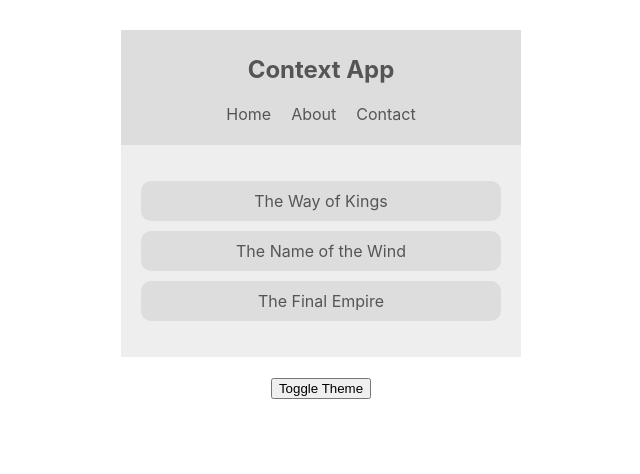
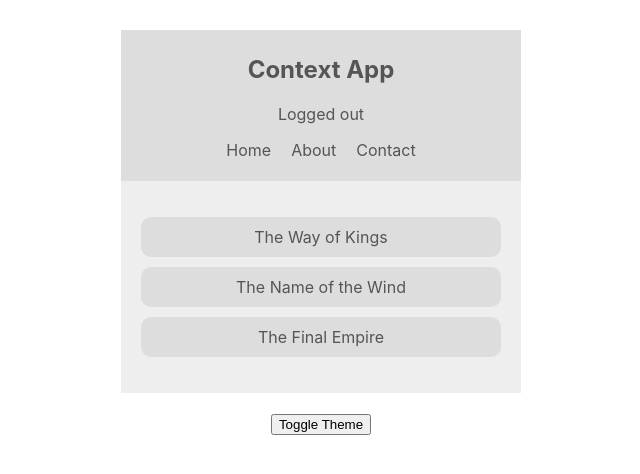
Before and after one commit to MoistCode/fun-with-hooks, a React (Create React App) app: page / in a window 1280 px wide. Shown: the top 474 px of the page, without its empty margins (319-959 px from the left). Built offline with nearby package versions, Linux system fonts and the light colour scheme.

Commit message:
ready for hooks baby

```diff
--- a/src/App.js
+++ b/src/App.js
@@ -4,14 +4,17 @@
 import BookList from './components/BookList';
 import ThemeContextProvider from './context/ThemeContext';
 import ThemeToggle from './components/ThemeToggle';
+import AuthContextProvider from './context/AuthContext';
 
 function App() {
   return (
     <div className="App">
       <ThemeContextProvider>
-        <NavBar/>
-        <BookList/>
-        <ThemeToggle/>
+        <AuthContextProvider>
+          <NavBar/>
+          <BookList/>
+          <ThemeToggle/>
+        </AuthContextProvider>
       </ThemeContextProvider>
     </div>
   );
--- a/src/components/NavBar.js
+++ b/src/components/NavBar.js
@@ -1,29 +1,40 @@
-import React, { Component } from 'react';
-import { ThemeContext } from '../context/ThemeContext';
+import React, { Component } from "react";
+import { ThemeContext } from "../context/ThemeContext";
+import { AuthContext } from "../context/AuthContext";
 
 export default class NavBar extends Component {
   static contextType = ThemeContext;
 
   render() {
     return (
+      <AuthContext.Consumer>
+        {authContext => {
+          return (
             <ThemeContext.Consumer>
-        {(context) => {
-            const { isLightTheme, light, dark } = context;
+              {themeContext => {
+                const { isAuthenticated, toggleAuth } = authContext;
+                const { isLightTheme, light, dark } = themeContext;
                 const theme = isLightTheme ? light : dark;
                 const { ui, syntax } = theme;
 
                 return (
                   <nav style={{ background: ui, color: syntax }}>
                     <h1>Context App</h1>
+                    <div>
+                      Logged { isAuthenticated ? 'in' : 'out' }
+                    </div>
                     <ul>
                       <li>Home</li>
                       <li>About</li>
                       <li>Contact</li>
                     </ul>
                   </nav>
-            )
+                );
               }}
             </ThemeContext.Consumer>
-    )
+          );
+        }}
+      </AuthContext.Consumer>
+    );
   }
 }
--- a/src/context/AuthContext.js
+++ b/src/context/AuthContext.js
@@ -2,7 +2,7 @@
 
 export const AuthContext = createContext();
 
-export default class AuthContextProvider {
+export default class AuthContextProvider extends Component {
   state = {
     isAuthenticated: false,
   }
```
Lines whose indentation alone changed are shown as unchanged.
